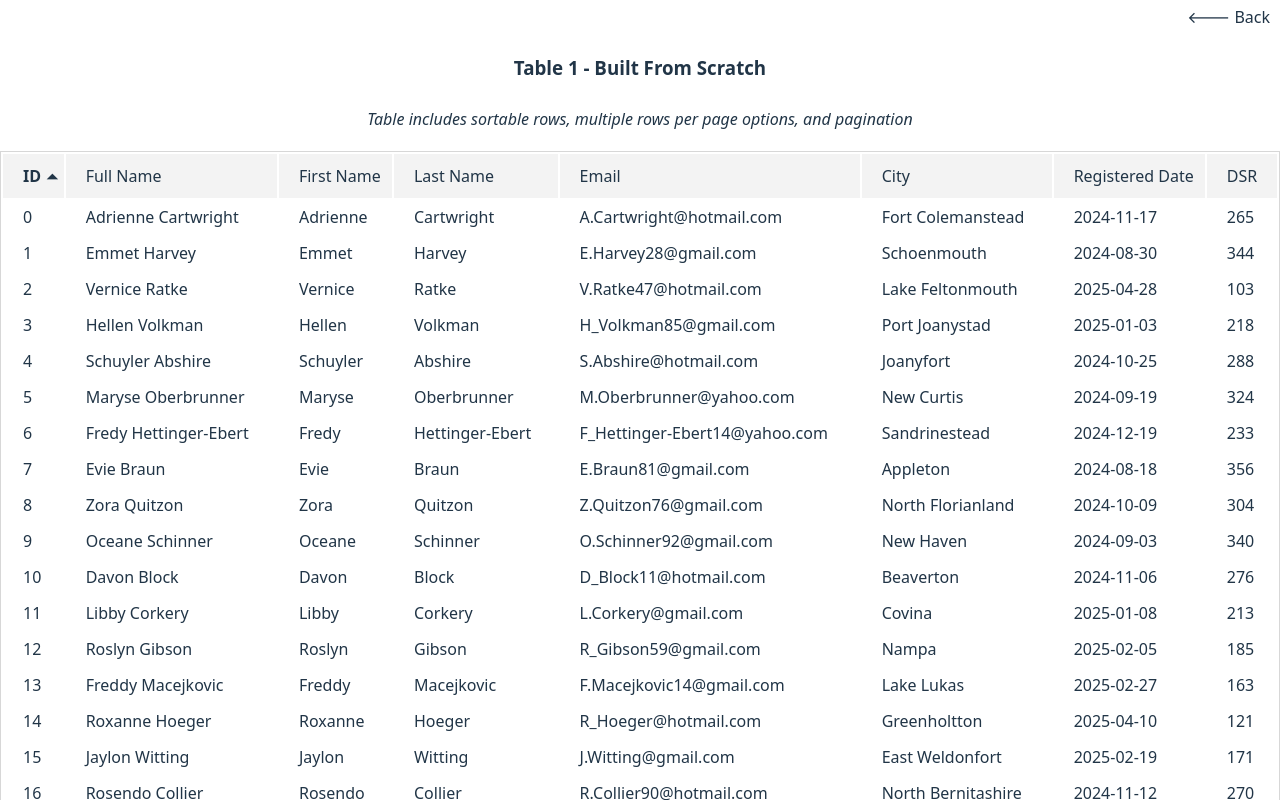
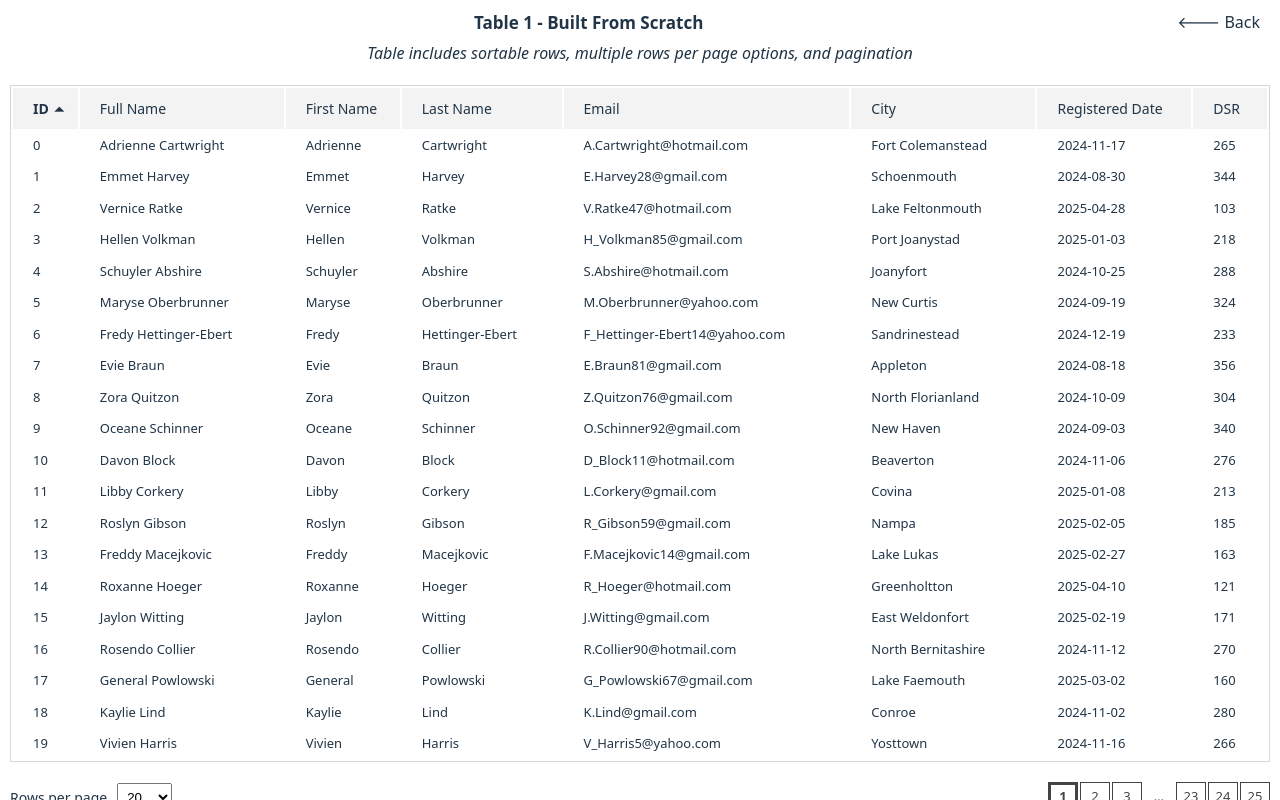
Before and after one commit to arbocobra/thrive-table, a React (Vite) app: page / in a window 1280 px wide. Both pictures are taken after a click on the element 465 px from the left and 373 px from the top of the page. Shown: the top 800 px of the page. Built offline with nearby package versions, Linux system fonts and the light colour scheme.

Commit message:
style cleanup

```diff
--- a/src/App.css
+++ b/src/App.css
@@ -1,3 +1,5 @@
+/* Root */
+
 #root {
   max-width: 1400px;
   margin: 0 auto;
@@ -5,91 +7,14 @@
   width: 100%;
 }
 
-.logo {
-  height: 6em;
-  padding: 1.5em;
-  will-change: filter;
-  transition: filter 300ms;
-}
-.logo:hover {
-  filter: drop-shadow(0 0 2em #646cffaa);
-}
-.logo.react:hover {
-  filter: drop-shadow(0 0 2em #61dafbaa);
+.container {
+  display: flex;
+  flex-flow: column nowrap;
+  padding: 10px;
 }
 
-@keyframes logo-spin {
-  from {
-    transform: rotate(0deg);
-  }
-  to {
-    transform: rotate(360deg);
-  }
-}
 
-@media (prefers-reduced-motion: no-preference) {
-  a:nth-of-type(2) .logo {
-    animation: logo-spin infinite 20s linear;
-  }
-}
-
-.alt-container {
-  width: 100%;
-  height: 1000px;
-  display: flex;
-  flex-direction: column;
-  justify-content: stretch;
-}
-
-.read-the-docs {
-  color: #888;
-}
-
-.select {
-  font-weight: 600;
-}
-
-.no-select {
-  font-weight: 400;
-}
-
-table {
-  width: 100%;
-  border: 1px solid #d7d7d7
-}
-
-table thead {
-  background: #f3f3f3;
-}
-table th {
-  padding-top: 10px;
-  padding-bottom: 10px;
-  padding-left: 20px;
-  padding-right: 0;
-  /* padding: 10px 20px; */
-  text-align: left;
-}
-table th > div {
-  display: inline;
-}
-table td {
-  padding: 5px 20px;
-  text-align: left;
-}
-
-.arrow-space {
-  min-width: 15px;
-  padding-left: 5px;
-  min-height: 10px;
-}
-
-.ag-row {
-  text-align: left;
-}
-
-.ag-header-cell {
-  cursor: move;
-}
+/* Select View */
 
 .selection {
   width: 100%;
@@ -98,10 +23,12 @@ table td {
   justify-content: center;
   gap: 50px;
 }
+
 h3 {
   margin: 0;
   padding-bottom: 5px;
 }
+
 .select-box {
   box-sizing: border-box;
   display: flex;
@@ -116,11 +43,61 @@ h3 {
   cursor: pointer;
   gap: 10px;
 }
+
 .select-box:hover {
   background-color: #f3f3f3;
 }
+
+
+/* Custom Table */
+
+table {
+  width: 100%;
+  border: 1px solid #d7d7d7
+}
+
+table thead {
+  background: #f3f3f3;
+}
+
+table th {
+  padding-top: 10px;
+  padding-bottom: 10px;
+  padding-left: 20px;
+  padding-right: 0;
+  text-align: left;
+  font-size: 14px;
+}
+
+table th > div {
+  display: inline;
+}
+
+table td {
+  padding: 5px 20px;
+  text-align: left;
+  font-size: 13px
+}
+
+.select {
+  font-weight: 600;
+}
+
+.no-select {
+  font-weight: 400;
+}
+
+.arrow-space {
+  min-width: 15px;
+  padding-left: 5px;
+  min-height: 10px;
+}
+
+
+/* Pagination */
+
 .pagination-container {
-    padding-top: 30px;
+    padding-top: 20px;
     display:flex;
     flex-flow: row wrap;
     justify-content: space-between;
@@ -131,19 +108,21 @@ h3 {
   flex-flow: row nowrap;
   justify-content: flex-end;
   gap: 2px;
-
+  font-size: 13px;
 }
 
 .page-number {
   box-sizing: border-box;
   border: 1px solid #444444;
-  width: 40px;
-  height: 40px;
+  width: 30px;
+  height: 30px;
   display: flex;
   justify-content: center;
   align-items: center;
   color: #444;
 }
+
+label { font-size: 14px; }
 
 .page-number.selected {
   border: 3px solid #444444;
@@ -158,14 +137,15 @@ h3 {
 .page-number.space {
   border: none;
 }
+
 .page-number.space:hover {
   background: none;
   color: #444;
 }
 
-select {
-  padding: 5px;
-}
+select { padding: 5px; }
+
+option { font-size: 13px; }
 
 .rows {
   gap: 10px;
@@ -174,24 +154,67 @@ select {
   align-items: center;
 }
 
-.return-button {
+
+/* Library Table */
+
+.agtable-container {
+  width: 100%;
+  height: 750px;
   display: flex;
-  justify-content: flex-end;
-  font-weight: 500;
-  margin-bottom: 20px;
+  flex-direction: column;
+  justify-content: stretch;
 }
+
+.ag-row {
+  text-align: left;
+}
+
+.ag-header-cell {
+  cursor: move;
+}
+
+
+/* Header */
+
 .return-button span {
   padding: 5px 10px;
   cursor: pointer;
-}
-
-.container {
-  display: flex;
-  flex-flow: column nowrap;
-  gap: 30px;
+  font-weight: 500;
 }
 
 .caption {
   font-style: italic;
-  padding: 20px;
+  padding: 5px;
 }
+
+.header {
+  display: flex;
+  flex-flow: column nowrap;
+  padding-bottom: 15px;
+}
+
+.title-row {
+  display: flex;
+  flex-flow: row nowrap;
+  justify-content: stretch;
+}
+
+.title-row h3 {
+  flex: 1 ;
+  font-size: 17px;
+  padding: 0;
+}
+
+
+/* Footer */
+
+.footer {
+  padding-top: 20px;
+  display: flex;
+  justify-content: stretch;
+  font-size: 14px;
+}
+
+.footer > div:first-child {
+  flex: 1;
+}
--- a/src/App.jsx
+++ b/src/App.jsx
@@ -3,6 +3,7 @@ import { PropagateLoader } from 'react-spinners';
 import TableManual from './components/manual-grid/TableManual';
 import TableLib from './components/library-grid/TableLib';
 import SelectGrid from './components/SelectGrid';
+import Footer from './components/Footer';
 import { getData } from './data';
 import './App.css'
 
@@ -28,9 +29,6 @@ const App = () => {
     else setGridDisplay('select')
   }
 
-  const Footer = (
-    <span>Natalie Rekai - August 11, 2025 - <a target='_blank' href='https://github.com/arbocobra/thrive-table'>git</a></span>
-  )
 
   // Enable selection after user list has been fetched, else display loading graphic
   if (list.length) {
@@ -39,7 +37,7 @@ const App = () => {
         { gridDisplay == 'select' && <SelectGrid updateSelectView={updateSelectView} /> }
         { gridDisplay == 'manual' && <TableManual data={list} updateSelectView={updateSelectView} /> }
         { gridDisplay == 'agGrid' && <TableLib data={list} updateSelectView={updateSelectView} /> }
-        {Footer}
+        <Footer />
       </div>
     )
   } else {
--- /dev/null
+++ b/src/components/Footer.jsx
@@ -0,0 +1,10 @@
+const Footer = () => {
+   return (
+      <div className='footer'>
+         <div>Natalie Rekai - August 12, 2025</div>
+         <div><a target='_blank' href='https://github.com/arbocobra/thrive-table'>git</a></div>
+      </div>
+   )
+}
+
+export default Footer;
--- /dev/null
+++ b/src/components/Header.jsx
@@ -0,0 +1,16 @@
+const Header = ({title, caption, updateSelectView}) => {
+
+  return (
+    <div className='header'>
+      <div className='title-row'>
+         <h3>{title}</h3>
+         <div onClick={() => updateSelectView(0)} className='return-button'>
+            <span>&#129104; Back</span>
+         </div>
+      </div>
+      <div className='caption'>{caption}</div>
+    </div>
+  )
+}
+
+export default Header;
--- a/src/components/library-grid/TableLib.jsx
+++ b/src/components/library-grid/TableLib.jsx
@@ -1,6 +1,7 @@
 import { AgGridReact } from 'ag-grid-react';
 import { useState, useEffect } from 'react';
 import { getFinalValues } from '../../useColumnSorting';
+import Header from '../Header';
 import { ModuleRegistry, ClientSideRowModelModule, PaginationModule, themeQuartz } from 'ag-grid-community';
 
 const TableLib = ({ data, updateSelectView }) => {
@@ -19,11 +20,12 @@ const TableLib = ({ data, updateSelectView }) => {
    ]);
 
    const myTheme = themeQuartz.withParams({
-      accentColor: '#5BC3BA',
-      browserColorScheme: 'light',
+      // accentColor: '#5BC3BA',
+      // browserColorScheme: 'light',
       fontFamily: { googleFont: 'Roboto', },
-      headerFontSize: 14,
-      rowVerticalPaddingScale: 1.1,
+      headerFontSize: 13,
+      fontSize: 12,
+      spacing: 8
    });
 
    // Apply DSR to provided data before setRowData() - using cleanup to prevent multiple loads
@@ -35,14 +37,18 @@ const TableLib = ({ data, updateSelectView }) => {
       return () => (ignore = true);
    }, []);
 
+   const title = 'Table 2 - Built With AG Grid library'
+   const caption = 'Table includes sortable rows, drag and drop columns, multiple rows per page options and pagination'
+
    return (
       <div>
-         <div onClick={() => updateSelectView(0)} className='return-button'>
+         <Header title={title} caption={caption} updateSelectView={updateSelectView} />
+         {/* <div onClick={() => updateSelectView(0)} className='return-button'>
             <span>&#129104; Back</span>
          </div>
          <h3>Table 2 - Built With AG Grid library</h3>
-         <div className='caption'>Table includes sortable rows, drag and drop columns, multiple rows per page options and pagination</div>
-         <div className='alt-container'>
+         <div className='caption'>Table includes sortable rows, drag and drop columns, multiple rows per page options and pagination</div> */}
+         <div className='agtable-container'>
             <AgGridReact
                rowData={rowData}
                columnDefs={colDefs}
@@ -51,6 +57,7 @@ const TableLib = ({ data, updateSelectView }) => {
                paginationPageSize={20}
                paginationPageSizeSelector={[20, 50, 100]}
                theme={myTheme}
+               // rowHeight={35}
             />
          </div>
       </div>
--- a/src/components/manual-grid/TableManual.jsx
+++ b/src/components/manual-grid/TableManual.jsx
@@ -2,6 +2,7 @@ import { useState } from 'react';
 import TableBody from './TableBody';
 import TableHead from './TableHead';
 import Pagination from './Pagination';
+import Header from '../Header';
 import { useColumnSorting } from '../../useColumnSorting';
 
 // Table built without libraries - custom sorting hook adapted from: https://github.com/Ibaslogic/react-sortable-table.git
@@ -28,11 +29,12 @@ const TableManual = ({data, updateSelectView}) => {
       { accessor: 'DSR', label: 'DSR' },
    ]
 
+   const title = 'Table 1 - Built From Scratch'
+   const caption = 'Table includes sortable rows, multiple rows per page options, and pagination'
+
    return (
       <div>
-         <div onClick={() => updateSelectView(0)} className='return-button'><span>&#129104;  Back</span></div>
-         <h3>Table 1 - Built From Scratch</h3>
-         <div className='caption'>Table includes sortable rows, multiple rows per page options, and pagination</div>
+         <Header title={title} caption={caption} updateSelectView={updateSelectView} />
          { isLoading && <p>Loading...</p> }
          { data && (
             <>
--- a/vite.config.js
+++ b/vite.config.js
@@ -4,5 +4,5 @@ import react from '@vitejs/plugin-react'
 // https://vite.dev/config/
 export default defineConfig({
   plugins: [react()],
-  base: 'thrive-table'
+  base: '/thrive-table/'
 })
```
